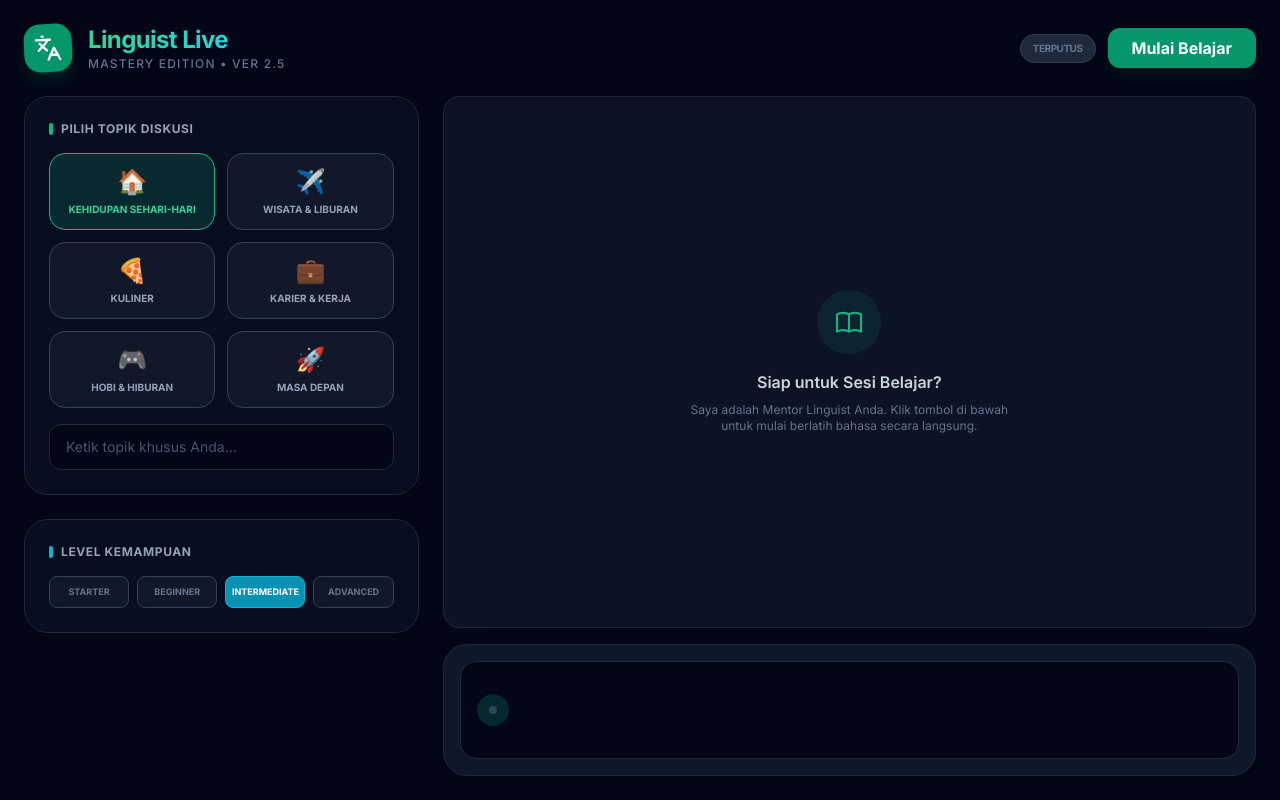
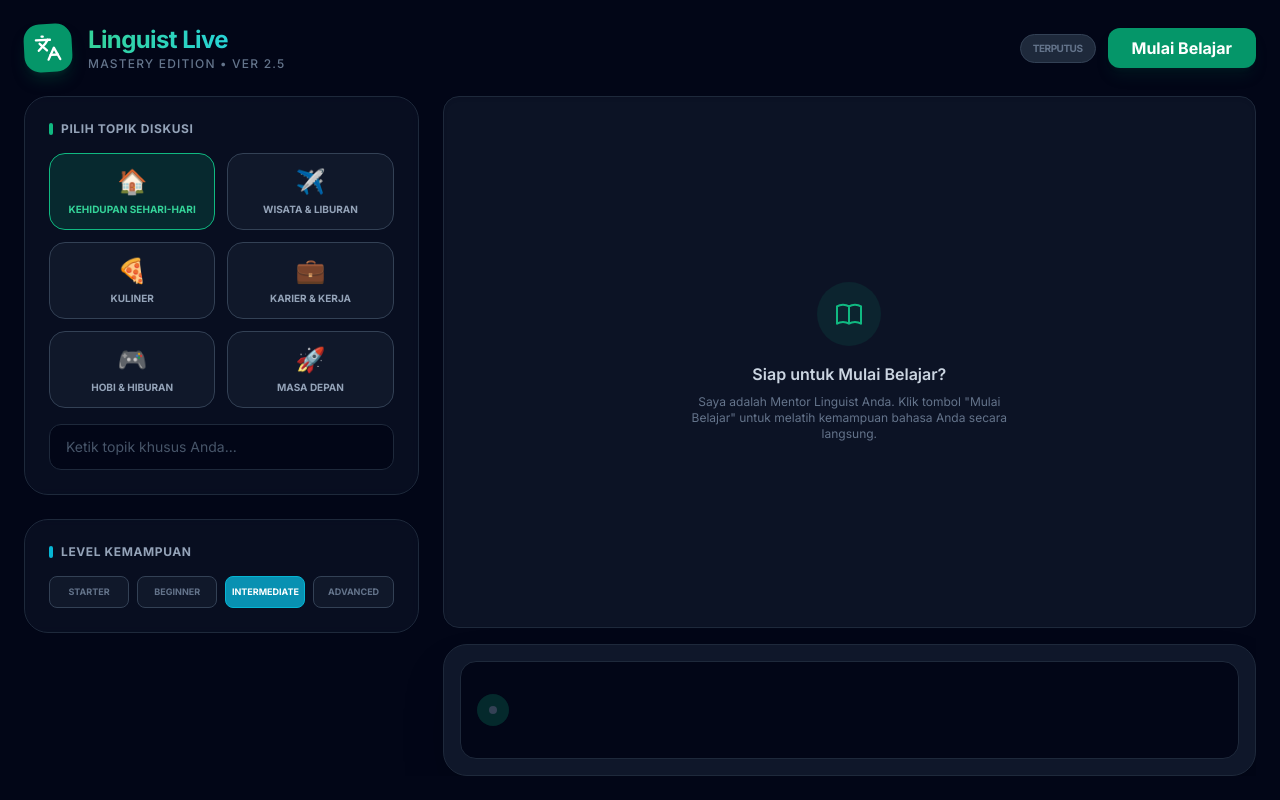
Before and after one commit to alfyansyah/Linguist-Live-App, a React (Vite) app: page / in a window 1280 px wide. Built offline with nearby package versions, Linux system fonts and the light colour scheme.

Commit message:
Update correction keywords and introductory text

```diff
--- a/components/Transcript.tsx
+++ b/components/Transcript.tsx
@@ -19,7 +19,7 @@ export const Transcript: React.FC<TranscriptProps> = ({ messages, currentInput,
 
   const renderMessage = (msg: Message) => {
     const isModel = msg.role === 'model';
-    const isCorrection = msg.text.toLowerCase().includes('correction:') || msg.text.toLowerCase().includes('tip:');
+    const isCorrection = msg.text.toLowerCase().includes('koreksi:') || msg.text.toLowerCase().includes('tip:');
 
     let bubbleClass = isModel
       ? 'bg-slate-800 text-slate-200 border-slate-700'
@@ -55,8 +55,8 @@ export const Transcript: React.FC<TranscriptProps> = ({ messages, currentInput,
               <path strokeLinecap="round" strokeLinejoin="round" strokeWidth={1.5} d="M12 6.253v13m0-13C10.832 5.477 9.246 5 7.5 5S4.168 5.477 3 6.253v13C4.168 18.477 5.754 18 7.5 18s3.332.477 4.5 1.253m0-13C13.168 5.477 14.754 5 16.5 5c1.747 0 3.332.477 4.5 1.253v13C19.832 18.477 18.247 18 16.5 18c-1.746 0-3.332.477-4.5 1.253" />
             </svg>
           </div>
-          <h3 className="text-slate-300 font-semibold mb-2">Siap untuk Sesi Belajar?</h3>
-          <p className="text-xs max-w-xs">Saya adalah Mentor Linguist Anda. Klik tombol di bawah untuk mulai berlatih bahasa secara langsung.</p>
+          <h3 className="text-slate-300 font-semibold mb-2">Siap untuk Mulai Belajar?</h3>
+          <p className="text-xs max-w-xs">Saya adalah Mentor Linguist Anda. Klik tombol "Mulai Belajar" untuk melatih kemampuan bahasa Anda secara langsung.</p>
         </div>
       )}
 
```
